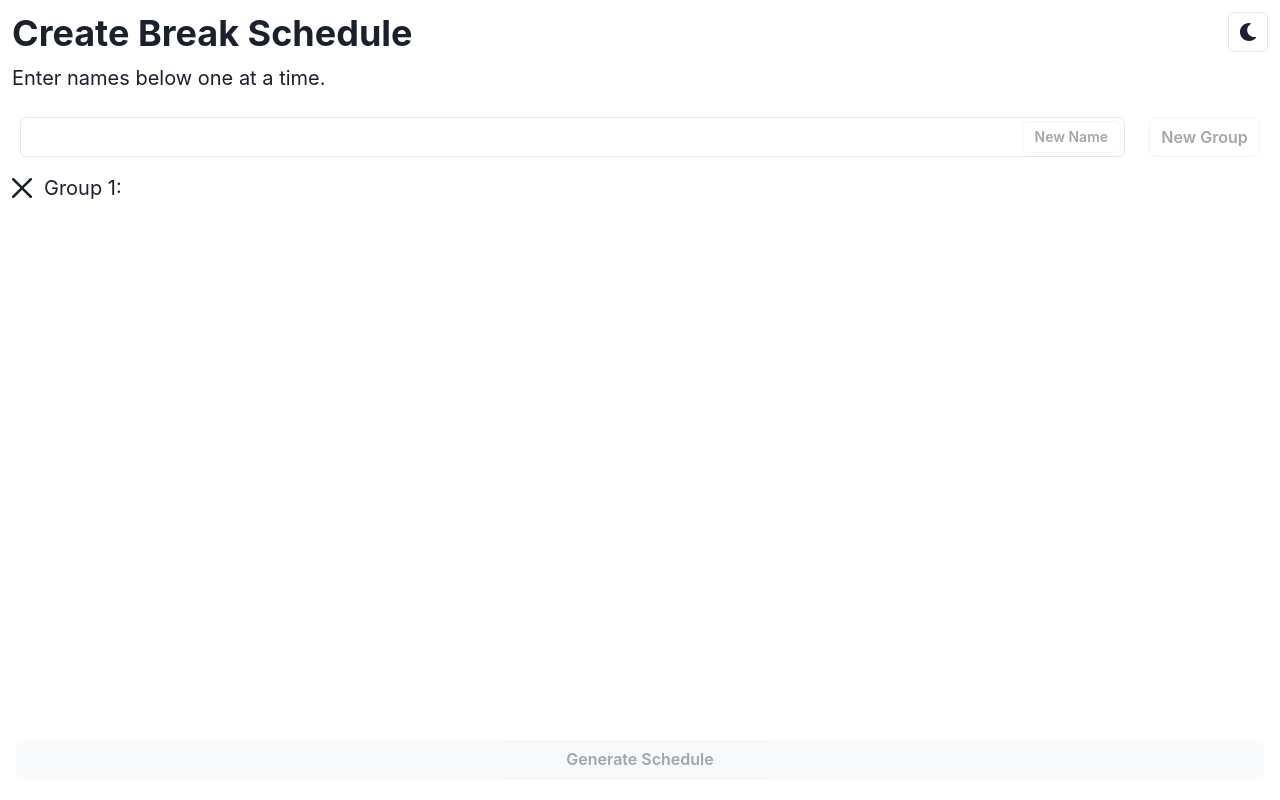
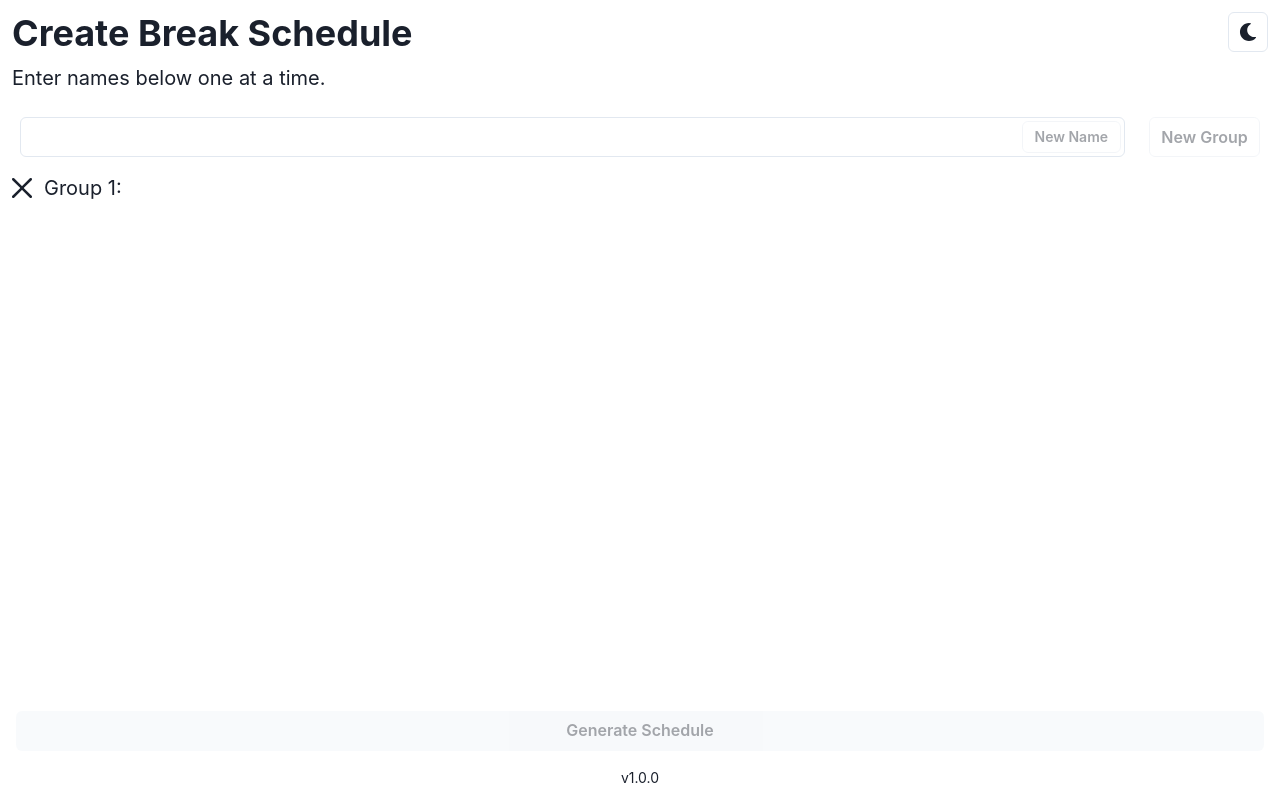
Before and after one commit to ethan309/camp-break-schedule-generator, a React (Create React App) app: page / in a window 1280 px wide. Built offline with nearby package versions, Linux system fonts and the light colour scheme.

Commit message:
Add version label

```diff
--- a/src/components/Home.tsx
+++ b/src/components/Home.tsx
@@ -147,6 +147,7 @@ const Home = () => {
             >
                 Generate Schedule
             </Button>
+            <Text fontSize="sm">v1.0.0</Text>
         </Stack>
     );
 };
```
